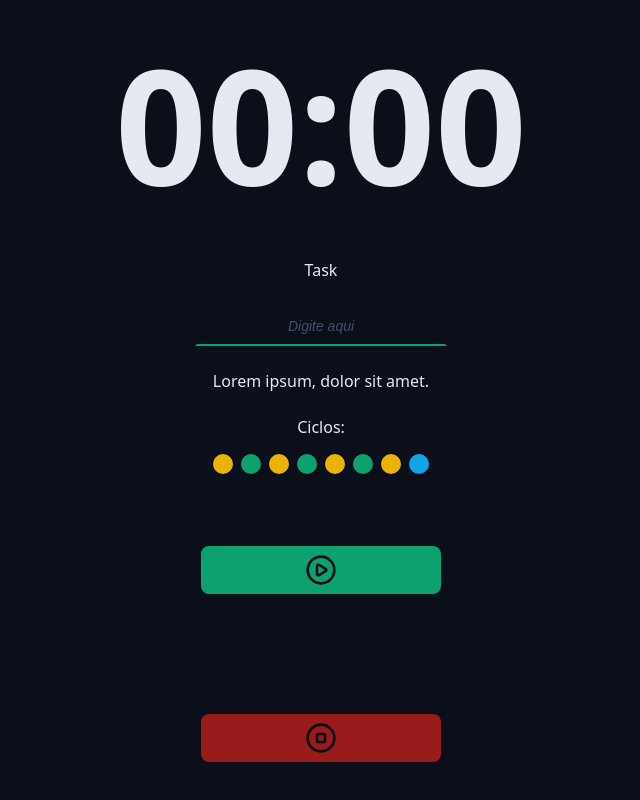
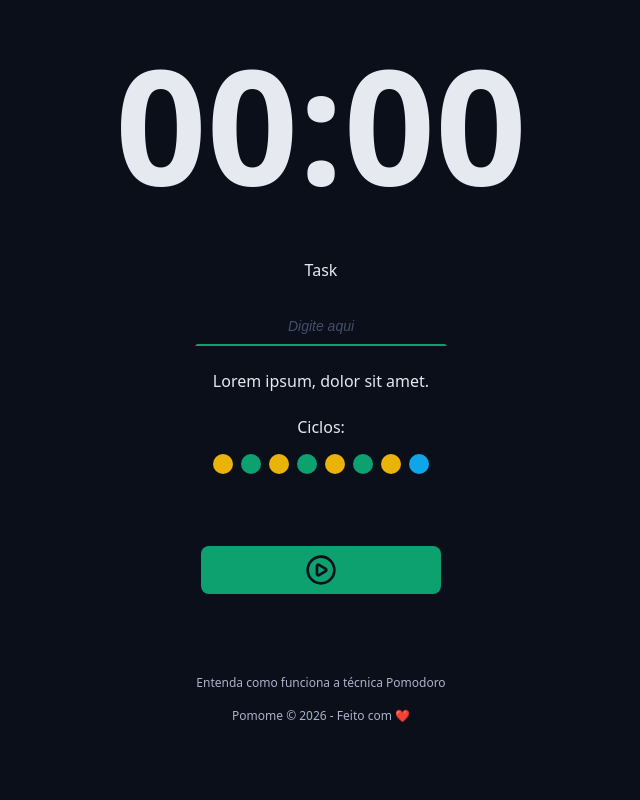
Before and after one commit to ellenmelo19/Pomome, a React (Vite) app: page / in a window 1280 px wide. Shown: the part 318-1118 px from the top of the page, without its empty margins (319-959 px from the left). After the commit the page ends 1074 px from the top, so only its background shows below. Built offline with nearby package versions, Linux system fonts and the light colour scheme.

Commit message:
Criando o componente de footer

```diff
--- a/src/App.tsx
+++ b/src/App.tsx
@@ -7,7 +7,8 @@
 import { DefaultInput } from "./components/DefaultInput";
 import { Cycles } from "./components/Cycles";
 import { DefaultButton } from "./components/DefaultButton";
-import { PlayCircleIcon, StopCircleIcon } from "lucide-react";
+import { PlayCircleIcon } from "lucide-react";
+import { Footer } from "./components/Footer";
 
 export function App() {
 	return (
@@ -45,10 +46,13 @@
                     </div>
 
                     <div className="formRow">
-                        <DefaultButton icon={<PlayCircleIcon/>} color ='green'/>
-                        <DefaultButton icon={<StopCircleIcon/>} color ='red'/>
+                        <DefaultButton icon={<PlayCircleIcon/>}/>
                     </div>
                </form>
+            </Container>
+
+            <Container>
+                <Footer />
             </Container>
         </>
     );
--- /dev/null
+++ b/src/components/Footer/index.tsx
@@ -0,0 +1,10 @@
+import styles from "./styles.module.css"
+
+export function Footer(){
+    return (
+        <footer className={styles.footer}>
+            <a href=""> Entenda como funciona a técnica Pomodoro </a>
+            <a href=""> Pomome &copy; {new Date().getFullYear()} - Feito com ❤️ </a>
+        </footer>
+    );
+}
--- /dev/null
+++ b/src/components/Footer/styles.module.css
@@ -0,0 +1,18 @@
+.footer {
+    display: flex;
+    flex-direction: column;
+    align-items: center;
+    justify-content: center;
+    font-size: 1.2rem;
+    gap: 1.6rem;
+}
+
+.footer a {
+    color: var(--text-muted);
+    text-decoration: none;
+}
+
+.footer a :hover{
+    color: var(--text-muted);
+    text-decoration: underline;
+}
```
